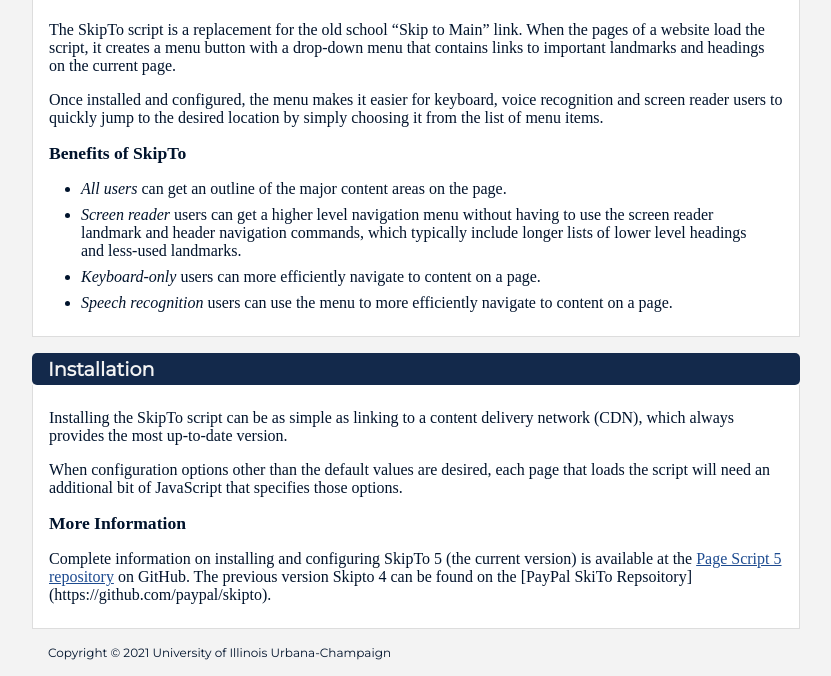
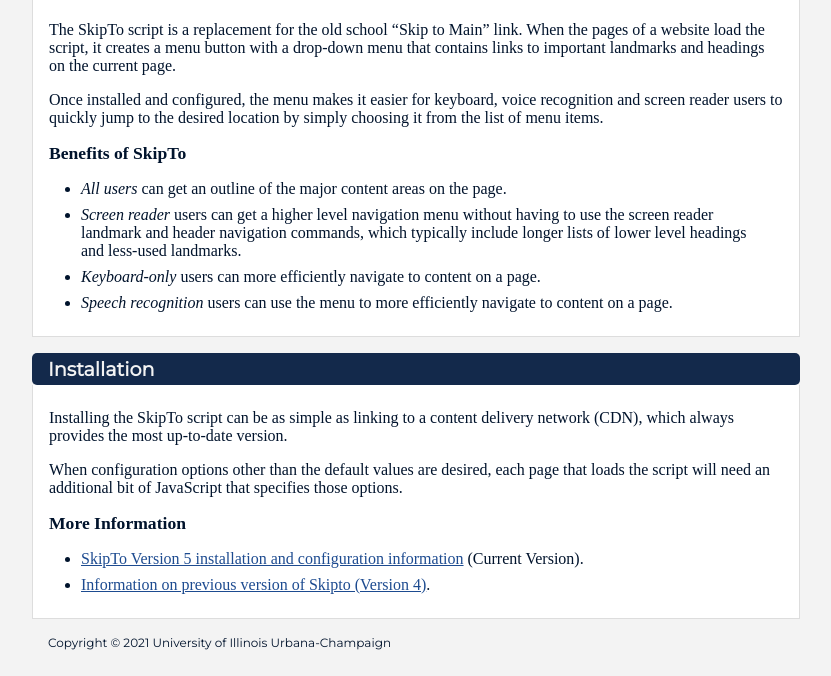
Before and after one commit to skipto-landmarks-headings/skipto-landmarks-headings.github.io, a plain HTML site: page script.html in a window 1280 px wide. Shown: the part 220-896 px from the top of the page, without its empty margins (224-1055 px from the left). Drawn offline with Linux system fonts and the light colour scheme; a web font is replaced by a local one.

Commit message:
udpated documentation on SkipTo script

```diff
--- a/script.html
+++ b/script.html
@@ -36,7 +36,10 @@
         <p>When configuration options other than the default values are desired, each page that loads the script will need an additional bit of JavaScript that specifies those options.</p>
 
         <h3>More Information</h3>
-        <p>Complete information on installing and configuring SkipTo 5 (the current version) is available at the <a href="https://github.com/skipto-landmarks-headings/page-script-5">Page Script 5 repository</a> on GitHub.  The previous version Skipto 4 can be found on the [PayPal SkiTo Repsoitory](https://github.com/paypal/skipto).</p>
+        <ul>
+          <li><a href="https://skipto-landmarks-headings.github.io/page-script-5">SkipTo Version 5 installation and configuration information</a> (Current Version).</li>
+          <li><a href="https://github.com/paypal/skipto">Information on previous version of Skipto (Version 4)</a>.</li>
+        </ul>
       </div>
     </section>
   </main>
```
